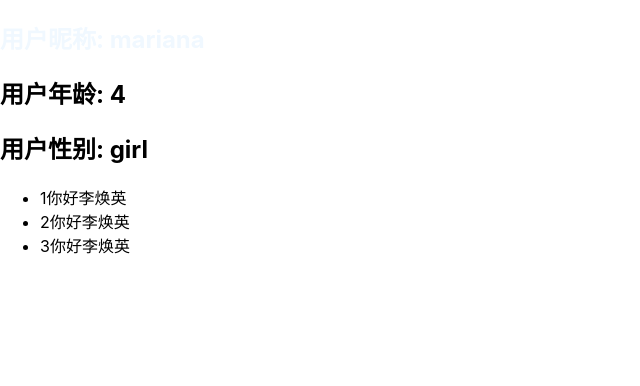
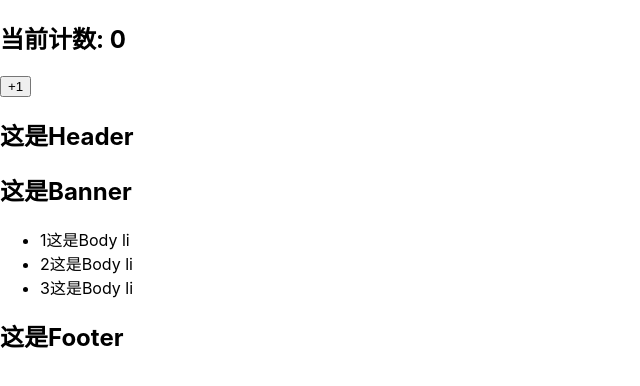
Before and after one commit to Mariana-Yui/learn-react, a React (Create React App) app: page / in a window 1280 px wide. Shown: the top 386 px of the page, without its empty margins (0-640 px from the left). Built offline with nearby package versions, Linux system fonts and the light colour scheme.

Commit message:
feat: scu性能优化

```diff
--- a/src/App.tsx
+++ b/src/App.tsx
@@ -1,66 +1,63 @@
-import React, { Component } from 'react';
+import React, { PureComponent, memo } from 'react';
 import { IStates } from './types/App';
 
-const { Provider: MyProvider, Consumer: MyConsumer } = React.createContext({
-  name: 'denis',
-  age: 23,
-  sex: 'boy',
-});
-const { Provider: ColorProvider, Consumer: ColorConsumer } = React.createContext({
-  color: 'red',
+class Header extends PureComponent {
+  render(): React.ReactNode {
+    console.log('render header');
+    return <h2>这是Header</h2>;
+  }
+}
+
+function Banner() {
+  console.log('render banner');
+  return <h2>这是Banner</h2>;
+}
+
+// 函数式组件如果要使用scu优化, 需要使用memo
+const Main = memo(function Main() {
+  console.log('render main');
+  return (
+    <section>
+      <Banner />
+      <ul>
+        <li>1这是Body li</li>
+        <li>2这是Body li</li>
+        <li>3这是Body li</li>
+      </ul>
+    </section>
+  );
 });
 
-function ListHeader() {
-  return (
-    <MyConsumer>
-      {(value) => {
-        return (
-          <ColorConsumer>
-            {(theme) => {
-              return (
-                <div>
-                  <h2 style={theme}>用户昵称: {value.name}</h2>
-                  <h2>用户年龄: {value.age}</h2>
-                  <h2>用户性别: {value.sex}</h2>
-                </div>
-              );
-            }}
-          </ColorConsumer>
-        );
-      }}
-    </MyConsumer>
-  );
+class Footer extends PureComponent {
+  render(): React.ReactNode {
+    console.log('render footer');
+    return <h2>这是Footer</h2>;
+  }
 }
-
-function List() {
-  return (
-    <div>
-      <ListHeader />
-      <ul>
-        <li>1你好李焕英</li>
-        <li>2你好李焕英</li>
-        <li>3你好李焕英</li>
-      </ul>
-    </div>
-  );
-}
-class App extends Component<any, IStates> {
+class App extends PureComponent<any, IStates> {
   constructor(props) {
     super(props);
     this.state = {
-      name: 'mariana',
-      age: 4,
-      sex: 'girl',
+      counter: 0,
     };
   }
   render() {
+    console.log('render App');
     return (
-      <MyProvider value={this.state}>
-        <ColorProvider value={{ color: 'aliceblue' }}>
-          <List />
-        </ColorProvider>
-      </MyProvider>
+      <div>
+        <h2>当前计数: {this.state.counter}</h2>
+        <button onClick={(e) => this.increment()}>+1</button>
+        <Header />
+        <Main />
+        <Footer />
+      </div>
     );
+  }
+
+  increment() {
+    this.setState({
+      counter: this.state.counter + 1,
+    });
   }
 }
 
--- a/src/types/App.ts
+++ b/src/types/App.ts
@@ -1,6 +1,4 @@
 export interface IProps {}
 export interface IStates {
-  name: string;
-  age: number;
-  sex: string;
+  counter: number;
 }
```
